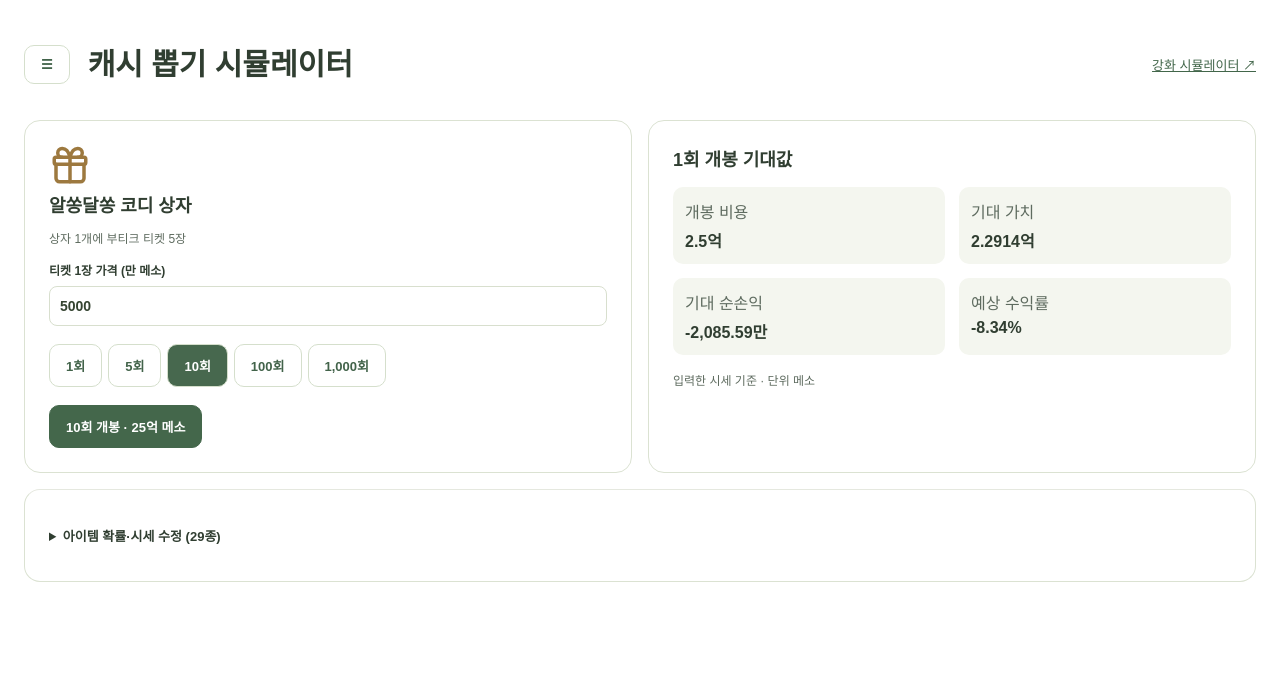
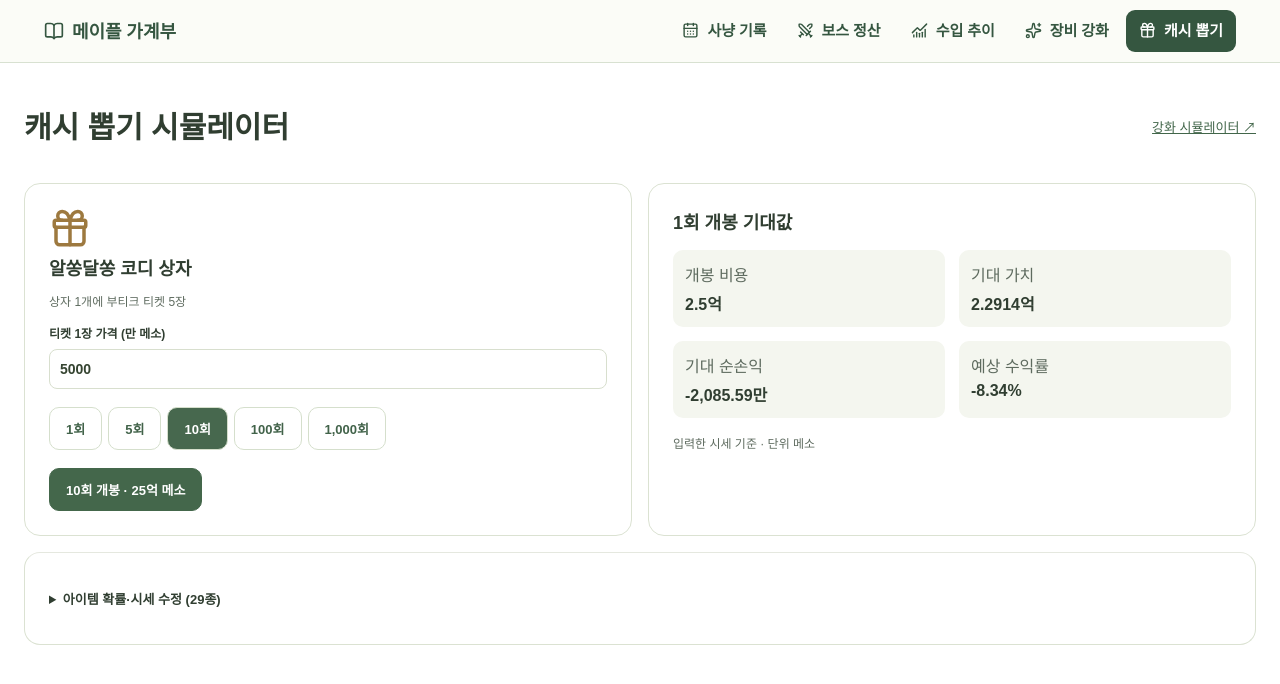
Before and after one commit to junghun3248/maple-ledger, a Next.js app: page /simulator/cash in a window 1280 px wide. Shown: the top 684 px of the page. Built offline with nearby package versions, Linux system fonts and the light colour scheme.

Commit message:
Improve shared navigation, scheduler import and ledger browsing

```diff
--- a/app/layout.tsx
+++ b/app/layout.tsx
@@ -1,8 +1,12 @@
+import { Navigation } from '@/components/ledger/Navigation';
 import type { ReactNode } from 'react';
 export default function RootLayout({ children }: { children: ReactNode }) {
   return (
     <html lang="ko">
-      <body>{children}</body>
+      <body>
+        <Navigation />
+        {children}
+      </body>
     </html>
   );
 }
--- a/components/ledger/Navigation.tsx
+++ b/components/ledger/Navigation.tsx
@@ -1,38 +1,84 @@
 'use client';
-import { useState, type ReactNode } from 'react';
-
+import { useState, useRef, useEffect, type ReactNode } from 'react';
+import { usePathname } from 'next/navigation';
+import {
+  BookOpen,
+  CalendarDays,
+  Swords,
+  ChartNoAxesCombined,
+  Sparkles,
+  Gift,
+  Menu,
+  X,
+} from 'lucide-react';
+import './site-nav.css';
+const destinations = [
+  { path: '/', name: '사냥 기록', icon: CalendarDays },
+  { path: '/boss', name: '보스 정산', icon: Swords },
+  { path: '/income', name: '수입 추이', icon: ChartNoAxesCombined },
+  { path: '/simulator', name: '장비 강화', icon: Sparkles },
+  { path: '/simulator/cash', name: '캐시 뽑기', icon: Gift },
+] as const;
 export function Navigation() {
-  const [open, setOpen] = useState(false);
+  const pathname = usePathname(),
+    [open, setOpen] = useState(false);
+  const root = useRef<HTMLDivElement>(null),
+    trigger = useRef<HTMLButtonElement>(null);
+  useEffect(() => {
+    if (!open) return;
+    function outside(e: PointerEvent) {
+      if (e.target instanceof Node && !root.current?.contains(e.target)) setOpen(false);
+    }
+    function escape(e: KeyboardEvent) {
+      if (e.key === 'Escape') {
+        setOpen(false);
+        trigger.current?.focus();
+      }
+    }
+    document.addEventListener('pointerdown', outside);
+    document.addEventListener('keydown', escape);
+    return () => {
+      document.removeEventListener('pointerdown', outside);
+      document.removeEventListener('keydown', escape);
+    };
+  }, [open]);
+  const current = destinations.find((d) => d.path === pathname);
   return (
-    <div className="ledger-navigation">
-      <button
-        type="button"
-        aria-label="페이지 메뉴 열기"
-        aria-expanded={open}
-        onClick={() => setOpen(!open)}
-      >
-        ☰
-      </button>
-      {open && (
-        <nav aria-label="페이지 메뉴">
-          <PageLink href="/">사냥 가계부</PageLink>
-          <PageLink href="/boss">보스 수익</PageLink>
-          <PageLink href="/income">메소 수입 추이</PageLink>
-          <PageLink href="/simulator">강화 시뮬레이터</PageLink>
-          <PageLink href="/simulator/cash">캐시 뽑기</PageLink>
+    <div className="maple-sitebar" ref={root}>
+      <div className="maple-sitebar-inner">
+        <a className="maple-home" href="/">
+          <BookOpen size={20} aria-hidden />
+          메이플 가계부
+        </a>
+        <button
+          className="maple-menu"
+          ref={trigger}
+          type="button"
+          aria-controls="maple-destinations"
+          aria-expanded={open}
+          aria-label={open ? '페이지 메뉴 닫기' : '페이지 메뉴 열기'}
+          onClick={() => setOpen((v) => !v)}
+        >
+          {current?.name || '메뉴'} {open ? <X size={19} /> : <Menu size={19} />}
+        </button>
+        <nav id="maple-destinations" aria-label="페이지 메뉴" data-open={open}>
+          {destinations.map(({ path, name, icon: Icon }) => (
+            <a key={path} href={path} aria-current={pathname === path ? 'page' : undefined}>
+              <Icon size={17} aria-hidden />
+              {name}
+            </a>
+          ))}
         </nav>
-      )}
+      </div>
     </div>
   );
 }
-
-// Full navigation preserves the beforeunload guard on unsaved ledger changes.
 export function PageLink({
   href,
   children,
   className,
 }: {
-  href: '/' | '/boss' | '/simulator' | '/income' | '/simulator/cash';
+  href: (typeof destinations)[number]['path'];
   children: ReactNode;
   className?: string;
 }) {
--- /dev/null
+++ b/components/ledger/site-nav.css
@@ -0,0 +1,136 @@
+.maple-sitebar {
+  position: relative;
+  z-index: 35;
+  background: #fbfcf7;
+  border-bottom: 1px solid #d8e1d1;
+  font:
+    600 15px/1.45 system-ui,
+    sans-serif;
+  color: #355640;
+}
+.maple-sitebar-inner {
+  max-width: 1240px;
+  margin: auto;
+  padding: 10px 24px;
+  display: flex;
+  align-items: center;
+  justify-content: space-between;
+  gap: 16px;
+  box-sizing: border-box;
+}
+.maple-home,
+.maple-sitebar nav a,
+.maple-menu {
+  display: inline-flex;
+  align-items: center;
+  gap: 8px;
+  color: inherit;
+  text-decoration: none;
+}
+.maple-home {
+  font-size: 18px;
+  font-weight: 750;
+  white-space: nowrap;
+}
+.maple-sitebar nav {
+  display: flex;
+  gap: 4px;
+}
+.maple-sitebar nav a,
+.maple-menu {
+  border-radius: 9px;
+  padding: 10px 13px;
+}
+.maple-sitebar nav a:hover {
+  background: #edf2e7;
+}
+.maple-sitebar nav a[aria-current='page'] {
+  background: #355640;
+  color: #fff;
+}
+.maple-menu {
+  display: none;
+  background: #edf2e7;
+  border: 1px solid #ced9c8;
+  font: inherit;
+  cursor: pointer;
+}
+.maple-sitebar :focus-visible,
+.hunt-jumps a:focus-visible {
+  outline: 3px solid #a57439;
+  outline-offset: 2px;
+}
+.hunt-jumps {
+  display: flex;
+  gap: 10px;
+  margin: 16px 0;
+  flex-wrap: wrap;
+}
+.hunt-jumps a {
+  color: #345840;
+  background: #f0f4ea;
+  border: 1px solid #ced9c8;
+  border-radius: 8px;
+  padding: 10px 14px;
+  text-decoration: none;
+}
+#hunt-entry,
+#hunt-calendar {
+  scroll-margin-top: 80px;
+}
+.boss-import-action {
+  padding: 12px;
+  background: #edf3e7;
+  display: flex;
+  align-items: center;
+  justify-content: space-between;
+  gap: 10px;
+  border-radius: 10px;
+  margin: 12px 0;
+}
+.income-date-filter,
+.cash-sort {
+  display: flex;
+  align-items: center;
+  gap: 8px;
+  margin: 12px 0;
+}
+.cash-sort select {
+  margin-left: 8px;
+}
+@media (max-width: 760px) {
+  .maple-sitebar-inner {
+    padding: 8px 14px;
+  }
+  .maple-menu {
+    display: inline-flex;
+    min-height: 44px;
+  }
+  .maple-sitebar nav {
+    display: none;
+    position: absolute;
+    top: 100%;
+    left: 8px;
+    right: 8px;
+    padding: 8px;
+    background: white;
+    border: 1px solid #d8e1d1;
+    border-radius: 12px;
+    box-shadow: 0 8px 24px #22332218;
+  }
+  .maple-sitebar nav[data-open='true'] {
+    display: grid;
+  }
+  .maple-sitebar nav a {
+    min-height: 44px;
+    box-sizing: border-box;
+  }
+  .boss-import-action {
+    align-items: stretch;
+    flex-direction: column;
+  }
+  .hunt-jumps a {
+    min-height: 44px;
+    box-sizing: border-box;
+  }
+}
--- a/features/boss/BossPage.tsx
+++ b/features/boss/BossPage.tsx
@@ -8,7 +8,7 @@ import type { BossDefinition, ItemDefinition, Character, Run } from '@/contracts
 import { bossStateSchema } from '@/contracts/boss/schema';
 import { BookDialog } from '@/components/ledger/BookDialog';
 import { Dialog } from '@/components/ledger/Dialog';
-import { Navigation, PageLink } from '@/components/ledger/Navigation';
+import { PageLink } from '@/components/ledger/Navigation';
 import { downloadJson } from '@/lib/ledger/backup';
 import { errorMessage } from '@/lib/ledger/api';
 import { useBossBook } from './useBossBook';
@@ -74,7 +74,6 @@ export function BossPage({
   return (
     <div className="boss-dashboard">
       <header>
-        <Navigation />
         <PageLink className="brand" href="/">
           ✦ 메이플 가계부
         </PageLink>
--- a/features/cash/CashSimulator.tsx
+++ b/features/cash/CashSimulator.tsx
@@ -1,7 +1,6 @@
 'use client';
 import { useEffect, useState } from 'react';
 import { Gift, Sparkles } from 'lucide-react';
-import { Navigation } from '@/components/ledger/Navigation';
 import { boutique } from './data/boutique';
 import {
   amounts,
@@ -47,12 +46,25 @@ export function CashSimulator() {
     }, 0);
     return () => clearTimeout(timer);
   }, [prices, ready]);
+  const [search, setSearch] = useState(''),
+    [sort, setSort] = useState('unit');
+  const visibleItems = box.items.filter((i) =>
+    i.name.replace(/\s/g, '').includes(search.trim().replace(/\s/g, '')),
+  );
+  const drops = result
+    ? [...result.drops].sort((a, b) =>
+        sort === 'total'
+          ? b.price * b.quantity - a.price * a.quantity
+          : sort === 'qty'
+            ? b.quantity - a.quantity
+            : b.price - a.price,
+      )
+    : [];
   const ev = expectation(box, prices);
   const featured = result?.drops.find((i) => i.price >= 100000);
   return (
     <main className="sim-page cash-page">
       <header className="sim-header">
-        <Navigation />
         <div>
           <h1>캐시 뽑기 시뮬레이터</h1>
         </div>
@@ -135,8 +147,16 @@ export function CashSimulator() {
               </div>
             ))}
           </dl>
+          <label className="cash-sort">
+            결과 정렬
+            <select value={sort} onChange={(e) => setSort(e.target.value)}>
+              <option value="unit">개당 시세순</option>
+              <option value="total">총 가치순</option>
+              <option value="qty">획득 수량순</option>
+            </select>
+          </label>
           <ul>
-            {result.drops.map((i) => (
+            {drops.map((i) => (
               <li key={i.name}>
                 <span className={i.probability <= 2 ? 'cash-rare' : 'cash-common'}>{i.name}</span>
                 <b>× {i.quantity}</b>
@@ -151,6 +171,16 @@ export function CashSimulator() {
         <summary>아이템 확률·시세 수정 ({box.items.length}종)</summary>
         <p>첨부 데이터 기준 · 확률 합계 100% · 시세 단위 만 메소</p>
         {storageIssue && <p role="status">이 기기의 가격 저장 기능을 확인해 주세요.</p>}
+        <label>
+          아이템 검색
+          <input
+            type="search"
+            placeholder="이름으로 시세 찾기"
+            value={search}
+            onChange={(e) => setSearch(e.target.value)}
+          />
+        </label>
+        {!visibleItems.length && <p role="status">일치하는 아이템이 없습니다.</p>}
         <table>
           <thead>
             <tr>
@@ -160,7 +190,7 @@ export function CashSimulator() {
             </tr>
           </thead>
           <tbody>
-            {box.items.map((i) => (
+            {visibleItems.map((i) => (
               <tr key={i.name}>
                 <td className={i.probability <= 2 ? 'cash-rare' : 'cash-common'}>{i.name}</td>
                 <td>{i.probability}%</td>
--- a/features/hunting/Calendar.tsx
+++ b/features/hunting/Calendar.tsx
@@ -29,7 +29,7 @@ export function Calendar({
     onMonth(dateKey(day).slice(0, 7));
   }
   return (
-    <section className="panel calendar-panel">
+    <section id="hunt-calendar" className="panel calendar-panel">
       <div className="section-head">
         <h2>수확 캘린더</h2>
         <button
--- a/features/simulator/SimulatorPage.tsx
+++ b/features/simulator/SimulatorPage.tsx
@@ -1,7 +1,6 @@
 'use client';
 import { useState } from 'react';
 import type { Equipment } from '@/contracts/simulator/schema';
-import { Navigation } from '@/components/ledger/Navigation';
 import { EquipmentPicker, manualEquipment } from './EquipmentPicker';
 import { PotentialPanel } from './PotentialPanel';
 import { StarforcePanel } from './StarforcePanel';
@@ -23,7 +22,6 @@ export function SimulatorPage() {
   return (
     <main className="sim-page">
       <header className="sim-header">
-        <Navigation />
         <div>
           <p>MAPLE LAB</p>
           <h1>강화 시뮬레이터</h1>
```
Also changed, not shown: features/boss/SchedulerDialog.tsx (+22 -17 lines), features/hunting/HuntingPage.tsx (+6 -3 lines), features/income/IncomePage.tsx (+17 -3 lines), 2 other files (tests, documents, lock files or other folders).
